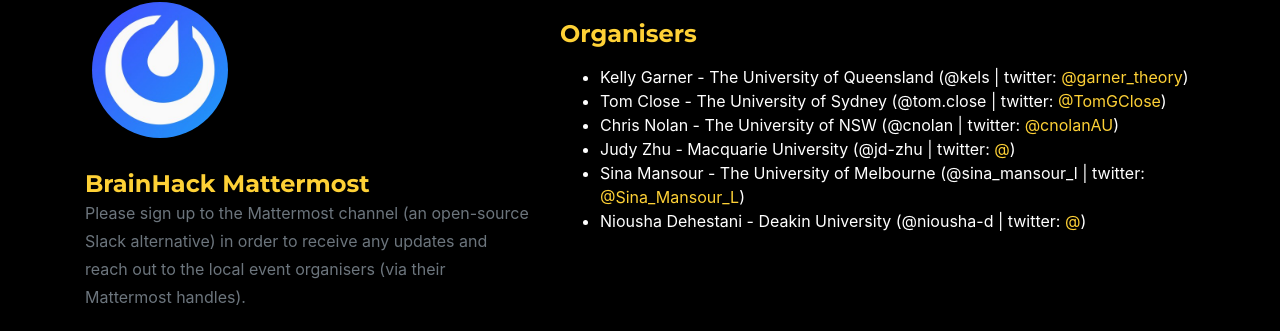
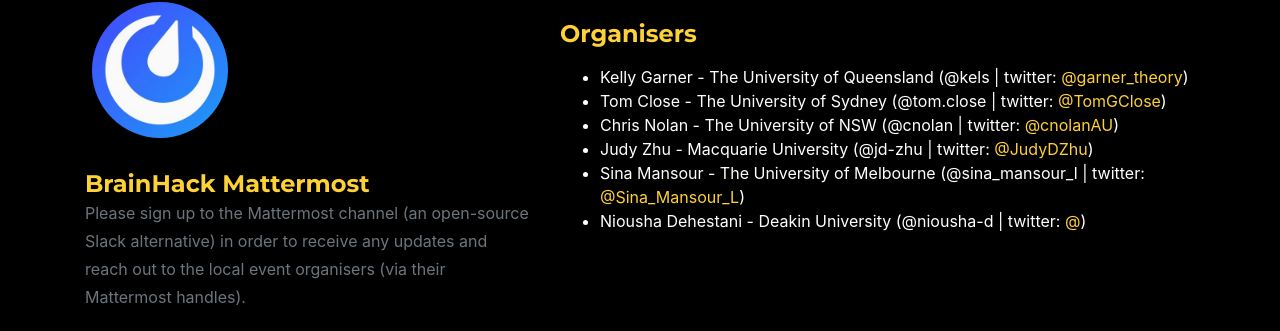
Before and after one commit to brainhack-aus/global2024, a Jekyll site: the page built from index.md, in a window 1280 px wide and 900 px high, scrolled down 6741 px. Shown: the part 121-452 px from the top of the window. Built offline with Jekyll 4.4.1, drawn with Linux system fonts in a browser that asks for light colours; some web fonts are replaced.

Commit message:
Add Judy twitter handle

```diff
--- a/_data/organisers.yml
+++ b/_data/organisers.yml
@@ -15,7 +15,7 @@
 - name: Judy Zhu
   affiliation: Macquarie University
   handle: jd-zhu
-  twitter:
+  twitter: JudyDZhu
 - name: Sina Mansour
   affiliation: The University of Melbourne
   handle: sina_mansour_l
```
